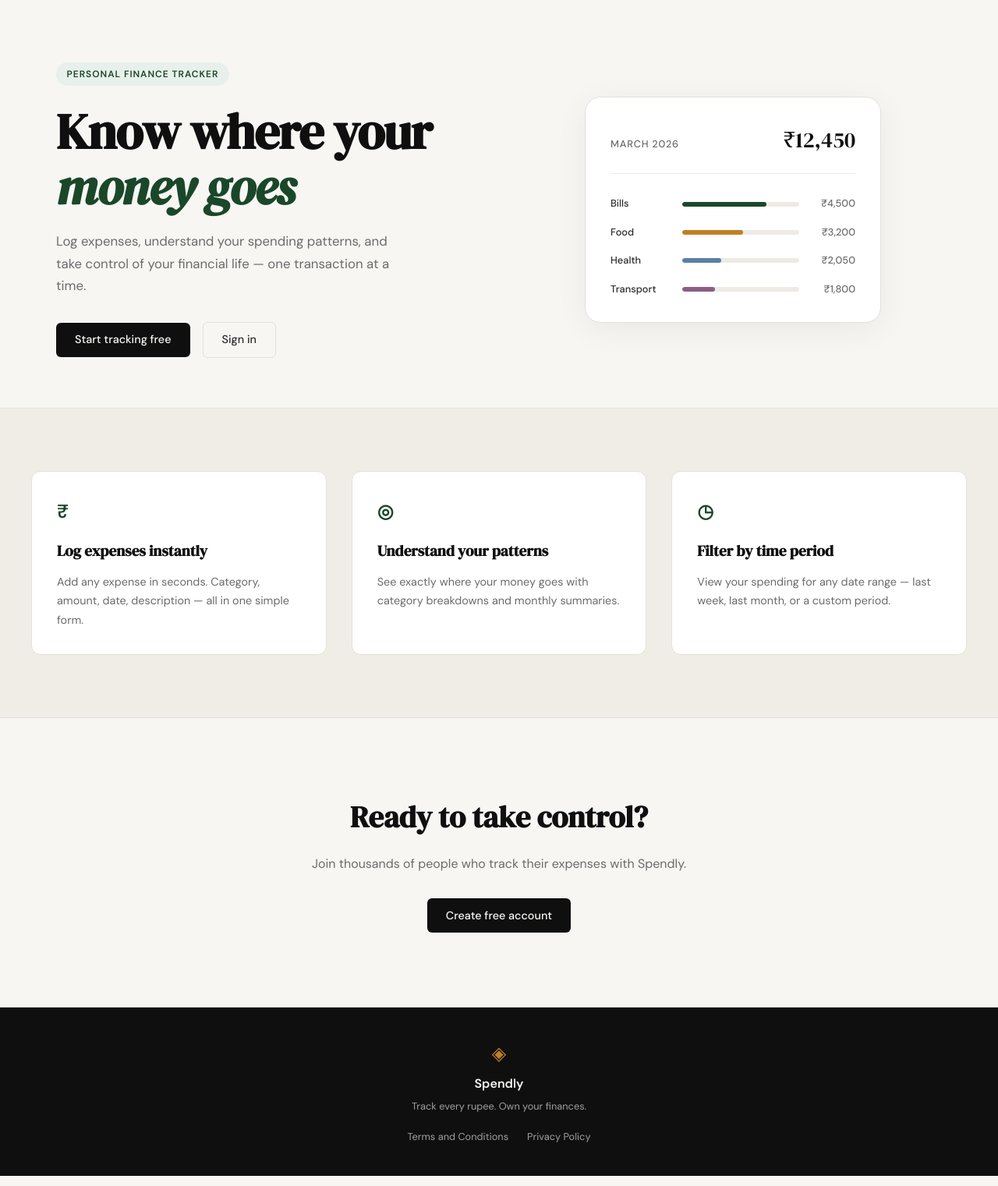
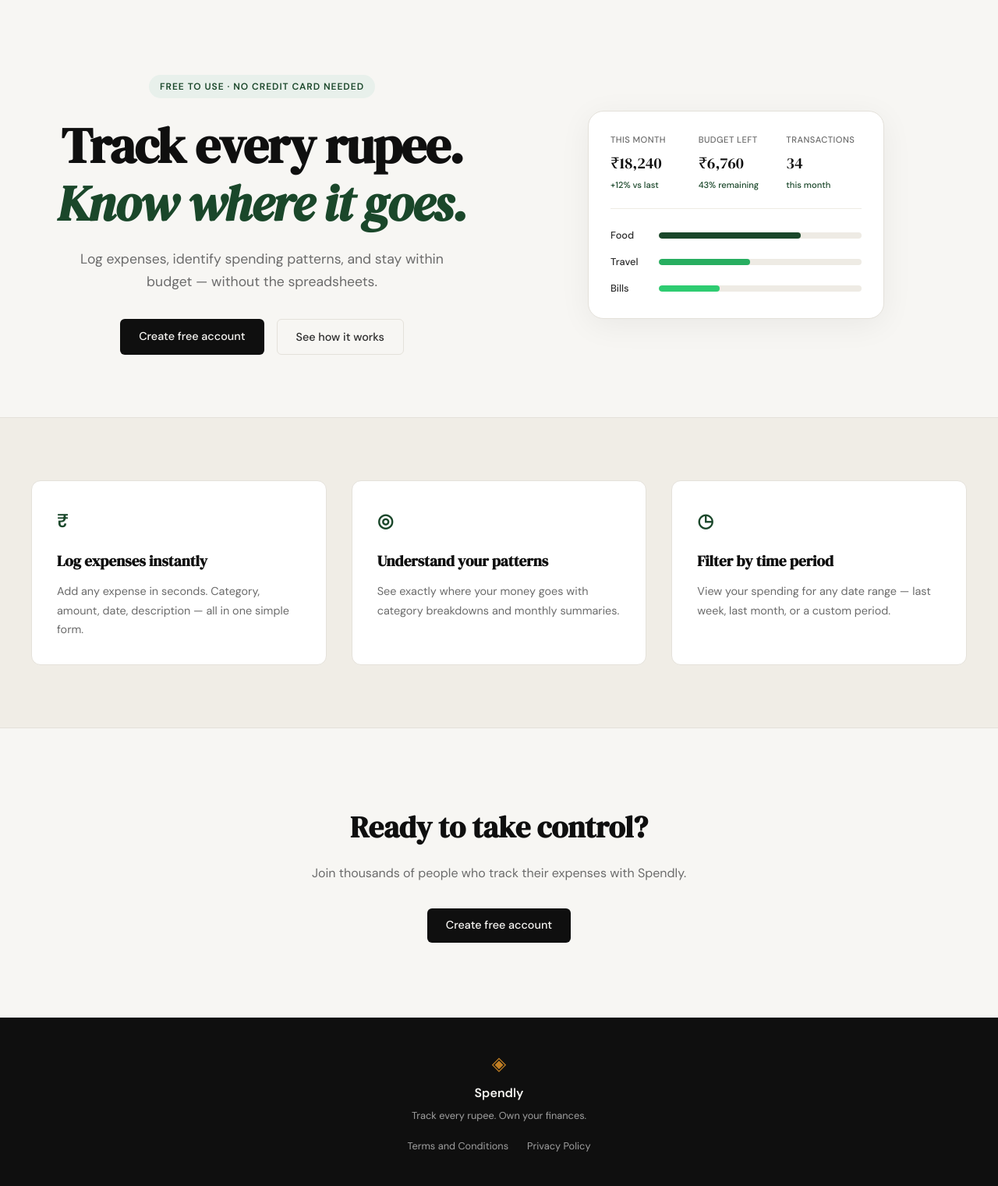
Before and after one commit to Priyanshu321-cell/spendly, a Flask app: page / in a window 1280 px wide. Shown: the part 61-1582 px from the top of the page at 78% size. Run offline with Flask 3, Linux system fonts and the light colour scheme.

Commit message:
landing: redesign hero section to match mockup

```diff
--- a/static/css/style.css
+++ b/static/css/style.css
@@ -124,13 +124,18 @@ a { color: inherit; text-decoration: none; }
 /* ------------------------------------------------------------------ */
 
 .hero {
-    padding: 5rem 2rem 4rem;
+    padding: 6rem 2rem 5rem;
     display: grid;
     grid-template-columns: 1fr 1fr;
-    gap: 4rem;
+    gap: 5rem;
     align-items: center;
     max-width: var(--max-width);
     margin: 0 auto;
+}
+
+.hero-content {
+    text-align: center;
+    max-width: 600px;
 }
 
 .hero-badge {
@@ -149,7 +154,7 @@ a { color: inherit; text-decoration: none; }
 .hero-title {
     font-family: var(--font-display);
     font-size: clamp(2.5rem, 5vw, 4rem);
-    line-height: 1.1;
+    line-height: 1.15;
     letter-spacing: -0.02em;
     color: var(--ink);
     margin-bottom: 1.25rem;
@@ -161,17 +166,16 @@ a { color: inherit; text-decoration: none; }
 }
 
 .hero-subtitle {
-    font-size: 1.05rem;
+    font-size: 1.1rem;
     color: var(--ink-muted);
     line-height: 1.7;
-    max-width: 460px;
     margin-bottom: 2rem;
 }
 
 .hero-actions {
     display: flex;
     gap: 1rem;
-    align-items: center;
+    justify-content: center;
 }
 
 /* ------------------------------------------------------------------ */
@@ -187,40 +191,56 @@ a { color: inherit; text-decoration: none; }
     background: var(--paper-card);
     border: 1px solid var(--border);
     border-radius: var(--radius-lg);
-    padding: 2rem;
+    padding: 1.75rem;
     width: 100%;
     max-width: 380px;
     box-shadow: 0 8px 40px rgba(0,0,0,0.06);
 }
 
-.mock-card-header {
-    display: flex;
-    justify-content: space-between;
-    align-items: baseline;
-    margin-bottom: 1.75rem;
+.mock-stats {
+    display: grid;
+    grid-template-columns: repeat(3, 1fr);
+    gap: 1rem;
+    margin-bottom: 1.5rem;
     padding-bottom: 1.25rem;
     border-bottom: 1px solid var(--border-soft);
 }
 
-.mock-label {
-    font-size: 0.8rem;
+.mock-stat {
+    display: flex;
+    flex-direction: column;
+    gap: 0.25rem;
+}
+
+.mock-stat-label {
+    font-size: 0.7rem;
     font-weight: 500;
     color: var(--ink-muted);
     text-transform: uppercase;
-    letter-spacing: 0.06em;
+    letter-spacing: 0.04em;
 }
 
-.mock-total {
+.mock-stat-value {
     font-family: var(--font-display);
-    font-size: 1.75rem;
+    font-size: 1.25rem;
     color: var(--ink);
 }
 
-.mock-bars { display: flex; flex-direction: column; gap: 1rem; }
+.mock-stat-note {
+    font-size: 0.7rem;
+    color: var(--accent);
+    font-weight: 500;
+}
+
+.mock-chart {
+    display: flex;
+    flex-direction: column;
+    gap: 0.85rem;
+}
 
 .mock-bar-row {
     display: grid;
-    grid-template-columns: 80px 1fr 60px;
+    grid-template-columns: 50px 1fr;
     align-items: center;
     gap: 0.75rem;
 }
@@ -232,7 +252,7 @@ a { color: inherit; text-decoration: none; }
 }
 
 .mock-bar-track {
-    height: 6px;
+    height: 8px;
     background: var(--border-soft);
     border-radius: 999px;
     overflow: hidden;
@@ -240,19 +260,14 @@ a { color: inherit; text-decoration: none; }
 
 .mock-bar {
     height: 100%;
-    background: var(--accent);
     border-radius: 999px;
     transition: width 0.6s ease;
 }
 
-.mock-bar-2 { background: var(--accent-2); }
-.mock-bar-3 { background: #5b7fa6; }
-.mock-bar-4 { background: #8b5e83; }
-
 .mock-amt {
     font-size: 0.8rem;
-    font-weight: 500;
-    color: var(--ink-muted);
+    font-weight: 600;
+    color: var(--ink);
     text-align: right;
 }
 
--- a/templates/landing.html
+++ b/templates/landing.html
@@ -5,56 +5,58 @@
 {% block content %}
 
 <section class="hero">
-    <div class="hero-inner">
-        <div class="hero-badge">Personal Finance Tracker</div>
+    <div class="hero-content">
+        <div class="hero-badge">Free to use · No credit card needed</div>
         <h1 class="hero-title">
-            Know where your<br>
-            <em>money goes</em>
+            Track every rupee.<br>
+            <em>Know where it goes.</em>
         </h1>
         <p class="hero-subtitle">
-            Log expenses, understand your spending patterns,
-            and take control of your financial life —
-            one transaction at a time.
+            Log expenses, identify spending patterns, and stay within budget —
+            without the spreadsheets.
         </p>
         <div class="hero-actions">
-            <a href="{{ url_for('register') }}" class="btn-primary">Start tracking free</a>
-            <a href="{{ url_for('login') }}" class="btn-ghost">Sign in</a>
+            <a href="{{ url_for('register') }}" class="btn-primary">Create free account</a>
+            <a href="#" class="btn-ghost">See how it works</a>
         </div>
     </div>
     <div class="hero-visual">
         <div class="mock-card">
-            <div class="mock-card-header">
-                <span class="mock-label">March 2026</span>
-                <span class="mock-total">₹12,450</span>
+            <div class="mock-stats">
+                <div class="mock-stat">
+                    <span class="mock-stat-label">This month</span>
+                    <span class="mock-stat-value">₹18,240</span>
+                    <span class="mock-stat-note">+12% vs last</span>
+                </div>
+                <div class="mock-stat">
+                    <span class="mock-stat-label">Budget left</span>
+                    <span class="mock-stat-value">₹6,760</span>
+                    <span class="mock-stat-note">43% remaining</span>
+                </div>
+                <div class="mock-stat">
+                    <span class="mock-stat-label">Transactions</span>
+                    <span class="mock-stat-value">34</span>
+                    <span class="mock-stat-note">this month</span>
+                </div>
             </div>
-            <div class="mock-bars">
+            <div class="mock-chart">
+                <div class="mock-bar-row">
+                    <span class="mock-cat">Food</span>
+                    <div class="mock-bar-track">
+                        <div class="mock-bar" style="width: 70%; background: #1a472a;"></div>
+                    </div>
+                </div>
+                <div class="mock-bar-row">
+                    <span class="mock-cat">Travel</span>
+                    <div class="mock-bar-track">
+                        <div class="mock-bar" style="width: 45%; background: #27ae60;"></div>
+                    </div>
+                </div>
                 <div class="mock-bar-row">
                     <span class="mock-cat">Bills</span>
                     <div class="mock-bar-track">
-                        <div class="mock-bar" style="width: 72%"></div>
+                        <div class="mock-bar" style="width: 30%; background: #2ecc71;"></div>
                     </div>
-                    <span class="mock-amt">₹4,500</span>
-                </div>
-                <div class="mock-bar-row">
-                    <span class="mock-cat">Food</span>
-                    <div class="mock-bar-track">
-                        <div class="mock-bar mock-bar-2" style="width: 52%"></div>
-                    </div>
-                    <span class="mock-amt">₹3,200</span>
-                </div>
-                <div class="mock-bar-row">
-                    <span class="mock-cat">Health</span>
-                    <div class="mock-bar-track">
-                        <div class="mock-bar mock-bar-3" style="width: 33%"></div>
-                    </div>
-                    <span class="mock-amt">₹2,050</span>
-                </div>
-                <div class="mock-bar-row">
-                    <span class="mock-cat">Transport</span>
-                    <div class="mock-bar-track">
-                        <div class="mock-bar mock-bar-4" style="width: 28%"></div>
-                    </div>
-                    <span class="mock-amt">₹1,800</span>
                 </div>
             </div>
         </div>
```
